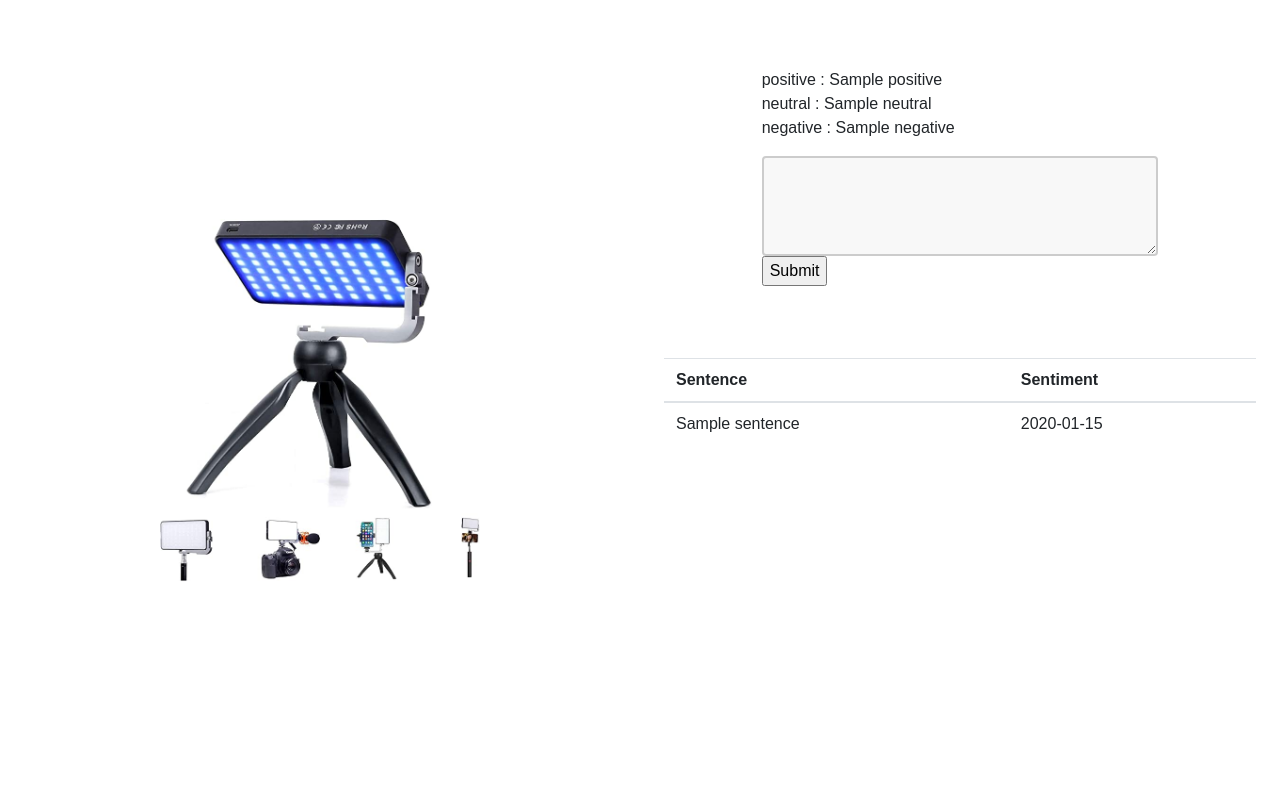
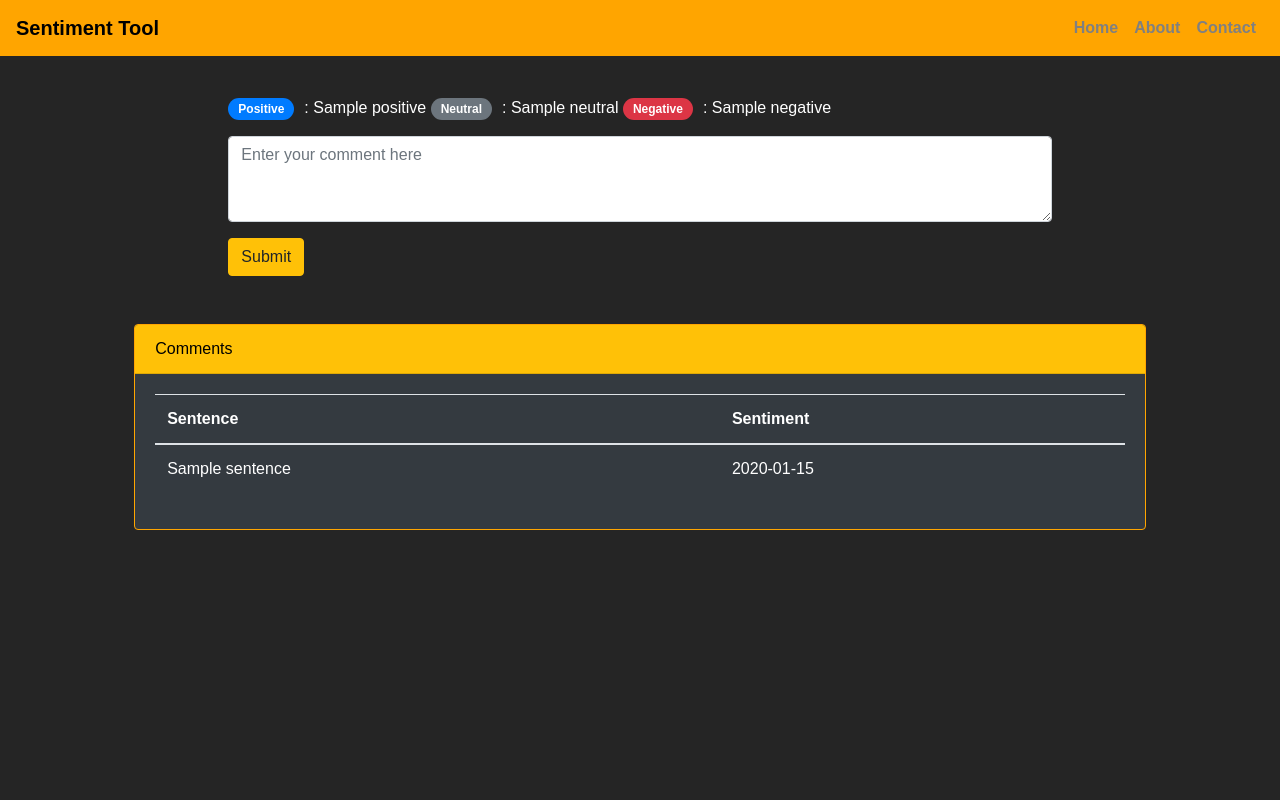
Before and after one commit to Madushan-Jaya-Sri/sentiment_analysis_project, a Flask app: template templates/index.html in a window 1280 px wide. Run offline with Flask 3, Linux system fonts and the light colour scheme; the template is opened without the code that fills it: most values are stand-ins (such as "Sample title", 1, 10 or a date in 2020); parts of the project's set-up code (start-up, migrations or seed data) failed here and were passed over; some libraries are stand-ins or nearby versions.

Commit message:
updated UI

```diff
--- a/app.py
+++ b/app.py
@@ -14,6 +14,11 @@ negative = 0
 neutral = 0
 
 @app.route("/")
+
+
+
+
+
 def index():
     data['positive'] = positive
     data['neutral'] = neutral
@@ -44,6 +49,7 @@ def my_post():
             prediction_scores = get_prediction(vectorized_sentence)
 
             prediction = categorize(prediction_scores[0, 1])
+            logging.info(f'Prediction Score : {prediction_scores}')
             logging.info(f'Prediction : {prediction}')
 
             rows.append({'Sentence': sentence, 'Sentiment': prediction})
@@ -81,5 +87,17 @@ def my_post():
 
     return render_template('index.html', data=data, output_df=output_df, output = output, positive= positive, negative = negative, neutral = neutral)
 
+@app.route('/about')
+def about():
+
+    return render_template('about.html')
+
+@app.route('/contact')
+def contact():
+
+    return render_template('contact.html')
+
+
+
 if __name__ == "__main__":
     app.run()
--- a/helper.py
+++ b/helper.py
@@ -62,7 +62,7 @@ def vectorizer(ds, vocabulary):
     return vectorized_lst_new
 # Define the thresholds for categorization
 negative_threshold = 0.4
-positive_threshold = 0.7
+positive_threshold = 0.6
 
 # Categorize the results
 def categorize(probability):
--- a/templates/index.html
+++ b/templates/index.html
@@ -1,50 +1,108 @@
+<!DOCTYPE html>
 <html lang="en">
 <head>
     <meta charset="UTF-8">
     <meta http-equiv="X-UA-Compatible" content="IE=edge">
     <meta name="viewport" content="width=device-width, initial-scale=1.0">
+    <title>Sentiment Tool</title>
     <link rel="stylesheet" href="{{url_for('static', filename='css/main.css')}}">
     <link rel="stylesheet" href="https://cdn.jsdelivr.net/npm/bootstrap@4.3.1/dist/css/bootstrap.min.css" integrity="sha384-ggOyR0iXCbMQv3Xipma34MD+dH/1fQ784/j6cY/iJTQUOhcWr7x9JvoRxT2MZw1T" crossorigin="anonymous">
-    <title>App</title>
+    <style>
+        body {
+            background-color: #252525;
+            color: white;
+        }
+
+        .navbar {
+            background-color: #FFA500 !important;
+        }
+
+        .navbar-brand {
+            color: black;
+            font-weight: bold;
+        }
+
+        .nav-link {
+            color: #808080;
+            font-weight: bold;
+        }
+
+        .nav-link:hover {
+            color: #000;
+        }
+
+        .card {
+            background-color: #343a40;
+            border: 1px solid #FFA500;
+        }
+
+        .card-header {
+            background-color: #FFA500;
+            color: black;
+        }
+
+        .table {
+            color: white;
+        }
+
+        .sentiment-badge {
+            border-radius: 20px;
+            padding: 5px 10px;
+            margin-right: 10px;
+        }
+        .custom-table-width {
+            width: 80%; /* Adjust the width as needed */
+        }
+    </style>
 </head>
 <body>
 
-    <div class="split left">
-        <div class="centered">
-            <img src="../static/products/prod1.jpg" alt="">
+    <nav class="navbar navbar-expand-lg navbar-dark bg-dark">
+        <a class="navbar-brand" href="/" style="color: black;">Sentiment Tool</a>
+        <button class="navbar-toggler" type="button" data-toggle="collapse" data-target="#navbarNav" aria-controls="navbarNav" aria-expanded="false" aria-label="Toggle navigation">
+            <span class="navbar-toggler-icon"></span>
+        </button>
+        <div class="collapse navbar-collapse" id="navbarNav">
+            <ul class="navbar-nav ml-auto">
+                <li class="nav-item">
+                    <a class="nav-link" href="/" style="color: #808080; font-weight: bold;" onmouseover="this.style.color='#000'" onmouseout="this.style.color='#808080'">Home</a>
+                </li>
+                <li class="nav-item">
+                    <a class="nav-link" href="/about" style="color: #808080; font-weight: bold;" onmouseover="this.style.color='#000'" onmouseout="this.style.color='#808080'">About</a>
+                </li>
+                <li class="nav-item">
+                    <a class="nav-link" href="/contact" style="color: #808080; font-weight: bold;" onmouseover="this.style.color='#000'" onmouseout="this.style.color='#808080'">Contact</a>
+                </li>
+            </ul>
+        </div>
+    </nav>
+
+    <div class="container-fluid mt-4">
+
+        <div class="row justify-content-center">
+            <div class="col-md-8">
+                <p class="mt-3">
+                    <span class="badge badge-primary sentiment-badge">Positive</span>: {{positive}}
+                    <span class="badge badge-secondary sentiment-badge">Neutral</span>: {{neutral}}
+                    <span class="badge badge-danger sentiment-badge">Negative</span>: {{negative}}
+                </p>
+
+                <form method="post" class="mt-3">
+                    <div class="form-group">
+                        <textarea name="text" class="form-control" rows="3" placeholder="Enter your comment here" required></textarea>
+                    </div>
+                    <button type="submit" class="btn btn-warning">Submit</button>
+                </form>
             </div>
         </div>
 
-    <div class="split right">
-        <div class="container mt-5 mb-5">
-            <div class="d-flex justify-content-center row">
-                <div class="d-flex flex-column col-md-8">
-                        <p>
-                            positive : {{positive}}
-
-                        <br>
-                            neutral : {{neutral}}
-
-                        <br>
-                            negative : {{negative}}
-
-                        </p>
-
-                    <div>
-                        <form method="post">
-                          <textarea name="text"></textarea>
-                          <input type="submit">
-                        </form>
-                    </div>
-                </div>
-            </div>
-        </div>
-
-        <div class="comment-bottom bg-white p-2 px-4">
-            <!-- Move these block tags outside of the previous div -->
-            {% block content %}
-                <!-- Display other content as needed -->
-
+        <div class="container-fluid mt-5">
+            <div class="row justify-content-center">
+                <div class="col-md-10">
+                    <div class="card">
+                        <div class="card-header bg-warning text-black">Comments</div>
+                        <div class="card-body">
+                            <div class="table-responsive">
                                 <table class="table">
                                     <thead>
                                         <tr>
@@ -61,11 +119,17 @@
                                         {% endfor %}
                                     </tbody>
                                 </table>
-
-                <!-- Display other content as needed -->
-            {% endblock %}
+                            </div>
+                        </div>
+                    </div>
+                </div>
             </div>
         </div>
 
+    </div>
+
+    <script src="https://code.jquery.com/jquery-3.3.1.slim.min.js" integrity="sha384-q8i/X+965DzO0rT7abK41JStQIAqVgRVzpbzo5smXKp4YfRvH+8abtTE1Pi6jizo" crossorigin="anonymous"></script>
+    <script src="https://cdnjs.cloudflare.com/ajax/libs/popper.js/1.14.7/umd/popper.min.js" integrity="sha384-UO2eT0CpHqdSJQ6hJty5KVphtPhzWj9WO1clHTMGa3JDZwrnQq4sF86dIHNDz0W1" crossorigin="anonymous"></script>
+    <script src="https://stackpath.bootstrapcdn.com/bootstrap/4.3.1/js/bootstrap.min.js" integrity="sha384-JjSmVgyd0p3pXB1rRibZUAYoIIy6OrQ6VrjIEaFf/nJGzIxFDsf4x0xIM+B07jRM" crossorigin="anonymous"></script>
 </body>
 </html>
```
Also changed, not shown: templates/about.html (added, +87 -0 lines), templates/contact.html (added, +103 -0 lines), static/products/image.png (added). Lines whose indentation alone changed are shown as unchanged.
